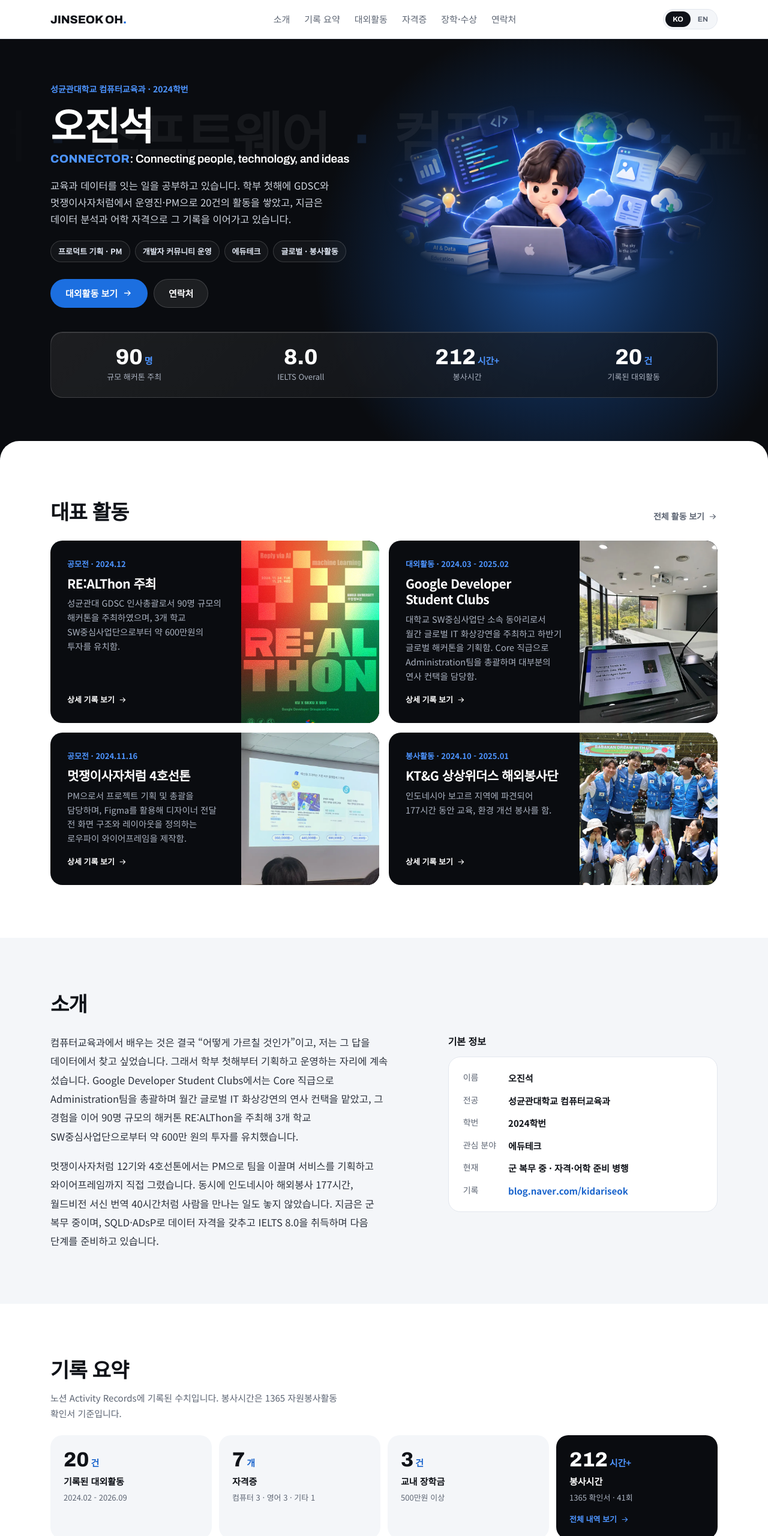
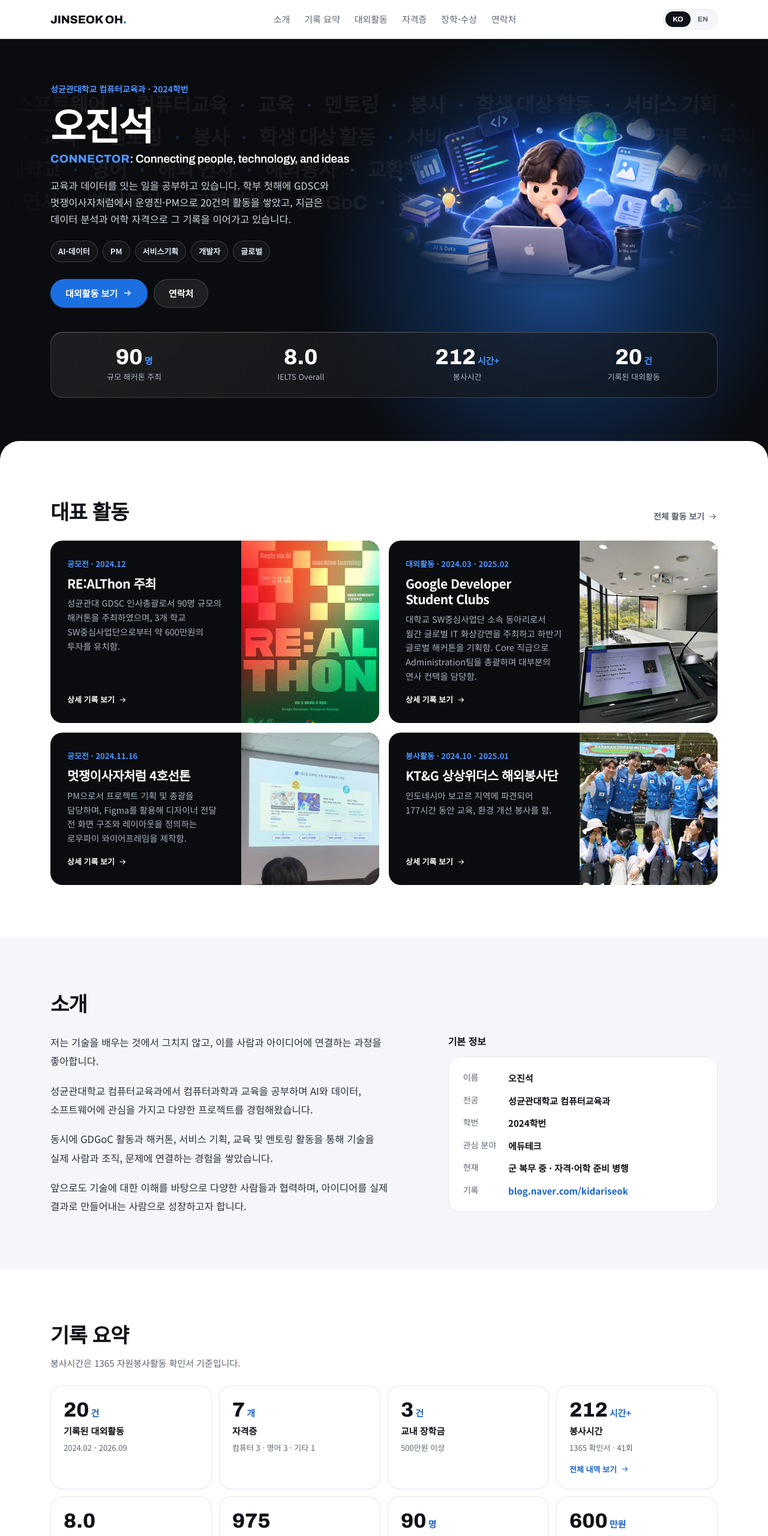
Before and after one commit to kidariseok/kidariseok.github.io, a plain HTML site: page index.html in a window 1280 px wide. Shown: the top 2560 px of the page at 60% size. Drawn offline with Linux system fonts and the light colour scheme.

Commit message:
Apply artifact comments: new About text, hero chips, 4-row marquee, white-to-black record tiles, remove Notion references
Co-Authored-By: Claude Opus 5.5 <noreply@anthropic.com>
Claude-Session: https://claude.ai/code/session_01JjQsv7LTxSbkmXm8ehjd99

```diff
--- a/content/en.js
+++ b/content/en.js
@@ -45,8 +45,10 @@ SITE.en = {
     featured: {title:"Highlights", more:"All activities"},
     about: {
       title: "About",
-      paragraph1: "What a computer-education major really asks is how to teach - and I wanted to answer that with data. From my first undergraduate year I kept taking on planning and operating roles. At Google Developer Student Clubs I led the Administration team as a Core member and handled speaker outreach for the monthly global IT talks; building on that, I hosted RE:ALThon, a 90-person hackathon, and secured roughly $4,300 in funding from three university software programs.",
-      paragraph2: "As PM for LIKELION's 12th cohort and the Line-4 Hackathon I led teams through service planning and drew the wireframes myself. Alongside that I kept doing work that puts me in front of people: 177 hours of overseas volunteering in Indonesia and 40 hours translating World Vision letters. I am currently completing military service, preparing for what comes next with SQLD and ADsP data certifications and an IELTS 8.0.",
+      paragraph1: "I don't stop at learning technology; what I enjoy is connecting it to people and ideas.",
+      paragraph2: "Studying computer science and education in Computer Education at Sungkyunkwan University, I have focused on AI, data and software and taken part in a wide range of projects.",
+      paragraph3: "Through GDGoC, hackathons, service planning, teaching and mentoring, I have built experience connecting technology to real people, organisations and problems.",
+      paragraph4: "Going forward, I want to grow into someone who works with many different people and, grounded in a real understanding of technology, turns ideas into actual results.",
       profileTitle: "Profile"
     },
     records: {
@@ -82,8 +84,6 @@ SITE.en = {
     prev: "Previous",
     next: "Next",
     files: "Attachments",
-    source: "The original of this record lives in my Notion ACTIVITY RECORDS.",
-    openNotion: "Open in Notion",
     detail: "Read the full record",
     notFound: "That activity could not be found.",
     photos: "Photos",
@@ -107,7 +107,7 @@ SITE.en = {
     course: "Course"
   },
   keywords: ["AI", "Data", "Software", "Computer Education", "Education", "Mentoring", "Volunteering", "Student programs", "Service planning", "Projects", "Hackathons", "International school", "English", "Global speakers", "Overseas volunteering", "Exchange student", "GDGoC", "Hackathon lead", "PM"],
-  interests: ["Product planning / PM", "Developer communities", "EdTech", "Global work & volunteering"],
+  interests: ["AI · Data", "PM", "Service planning", "Developer", "Global"],
   profile: [
     ["Name", "Jinseok Oh"],
     ["Major", "Computer Education, SKKU"],
@@ -262,9 +262,6 @@ SITE.en = {
         {p:"<b>3. Venue support and sponsorship</b>"},
         {
           p: "I secured roughly $4,300 from the three universities' software programs, and the event ran at 90 participants."
-        },
-        {
-          note: "The Notion original keeps two working documents as sub-pages: \"2024 RE:ALThon (operations)\" and \"RE:ALThon - GDG on Campus Korea (Prep)\"."
         }
       ]
     },
@@ -275,8 +272,7 @@ SITE.en = {
         {p:"At the Line-4 Hackathon I took the PM role for a team of five."},
         {
           p: "I owned the planning and the overall direction, and built the low-fidelity wireframes in Figma myself - defining screen structure and layout before anything went to the designers."
-        },
-        {note:"Three photos from the event are kept alongside this entry in the Notion original."}
+        }
       ]
     },
     "ktng-overseas": {
@@ -301,8 +297,7 @@ SITE.en = {
             "상상위더스딱지치기_오진석.docx",
             "상상위더스부채꾸미기_오진석.docx"
           ]
-        },
-        {note:"The application itself is kept as a separate sub-page in Notion."}
+        }
       ]
     },
     creverse: {
@@ -311,8 +306,7 @@ SITE.en = {
       body: [
         {
           p: "As part of the first Creverse Campus Crew cohort I handled marketing: producing Instagram promotional assets and researching the state of the education market."
-        },
-        {note:"Three of the promotional assets I made are kept as images in the Notion original."}
+        }
       ]
     },
     "edutech-expo": {
@@ -324,8 +318,7 @@ SITE.en = {
         },
         {
           p: "I had thought of edtech as a blue ocean. Walking the floor, it looked more like a market where a great many companies - Chunjae Education, Alice School and others - are already competing hard. Because a computer-education major should have an edge here, I found it all the more interesting, and lost track of time for four or five hours."
-        },
-        {note:"Two photos from the floor are kept alongside this entry in Notion."}
+        }
       ]
     },
     "speech-mentors": {
@@ -470,10 +463,7 @@ SITE.en = {
         {
           p: "I applied together with people from GDSC, passed the first round, and was not selected at the final interview."
         },
-        {files:["Skku-ba-dive.pdf"]},
-        {
-          note: "The Notion page keeps only the submitted materials; there is no written record beyond that."
-        }
+        {files:["Skku-ba-dive.pdf"]}
       ]
     },
     "s-global": {
@@ -525,10 +515,7 @@ SITE.en = {
         {
           p: "For about a year I led the home health-care visiting part of the team, working with elderly residents living alone in jjokbang districts."
         },
-        {files:["쪽방촌_봉사_내역.pdf"]},
-        {
-          note: "An \"overseas dispatch project\" document is kept as a sub-page in the Notion original."
-        }
+        {files:["쪽방촌_봉사_내역.pdf"]}
       ]
     },
     likelion12: {
--- a/content/ko.js
+++ b/content/ko.js
@@ -38,11 +38,13 @@ SITE.ko = {
     featured: {title:"대표 활동", more:"전체 활동 보기"},
     about: {
       title: "소개",
-      paragraph1: "컴퓨터교육과에서 배우는 것은 결국 “어떻게 가르칠 것인가”이고, 저는 그 답을 데이터에서 찾고 싶었습니다. 그래서 학부 첫해부터 기획하고 운영하는 자리에 계속 섰습니다. Google Developer Student Clubs에서는 Core 직급으로 Administration팀을 총괄하며 월간 글로벌 IT 화상강연의 연사 컨택을 맡았고, 그 경험을 이어 90명 규모의 해커톤 RE:ALThon을 주최해 3개 학교 SW중심사업단으로부터 약 600만 원의 투자를 유치했습니다.",
-      paragraph2: "멋쟁이사자처럼 12기와 4호선톤에서는 PM으로 팀을 이끌며 서비스를 기획하고 와이어프레임까지 직접 그렸습니다. 동시에 인도네시아 해외봉사 177시간, 월드비전 서신 번역 40시간처럼 사람을 만나는 일도 놓지 않았습니다. 지금은 군 복무 중이며, SQLD·ADsP로 데이터 자격을 갖추고 IELTS 8.0을 취득하며 다음 단계를 준비하고 있습니다.",
+      paragraph1: "저는 기술을 배우는 것에서 그치지 않고, 이를 사람과 아이디어에 연결하는 과정을 좋아합니다.",
+      paragraph2: "성균관대학교 컴퓨터교육과에서 컴퓨터과학과 교육을 공부하며 AI와 데이터, 소프트웨어에 관심을 가지고 다양한 프로젝트를 경험해왔습니다.",
+      paragraph3: "동시에 GDGoC 활동과 해커톤, 서비스 기획, 교육 및 멘토링 활동을 통해 기술을 실제 사람과 조직, 문제에 연결하는 경험을 쌓았습니다.",
+      paragraph4: "앞으로도 기술에 대한 이해를 바탕으로 다양한 사람들과 협력하며, 아이디어를 실제 결과로 만들어내는 사람으로 성장하고자 합니다.",
       profileTitle: "기본 정보"
     },
-    records: {title:"기록 요약", description:"노션 Activity Records에 기록된 수치입니다. 봉사시간은 1365 자원봉사활동 확인서 기준입니다."},
+    records: {title:"기록 요약", description:"봉사시간은 1365 자원봉사활동 확인서 기준입니다."},
     activities: {title:"대외활동", count:"{n}", description:"구분을 눌러 활동을 추려보고, 카드를 누르면 그 활동의 상세 기록으로 들어갑니다."},
     certs: {title:"자격증", count:"{n}", description:"분야별로 묶었고, 각 묶음 안에서는 취득일 기준 최신순입니다."},
     awards: {
@@ -64,8 +66,6 @@ SITE.ko = {
     prev: "이전 활동",
     next: "다음 활동",
     files: "첨부 자료",
-    source: "이 기록의 원본은 노션 ACTIVITY RECORDS에 있습니다.",
-    openNotion: "노션에서 열기",
     detail: "상세 기록 보기",
     notFound: "해당 활동을 찾을 수 없습니다.",
     photos: "현장 사진",
@@ -83,7 +83,7 @@ SITE.ko = {
   categories: {competition:"공모전", external:"대외활동", volunteer:"봉사활동", club:"교내동아리", campus:"교내활동", course:"강의"},
   // 첫 화면 이름 뒤로 천천히 흘러가는 키워드 띠 (순서대로, 쉼표로 구분)
   keywords: ["AI", "데이터", "소프트웨어", "컴퓨터교육", "교육", "멘토링", "봉사", "학생 대상 활동", "서비스 기획", "프로젝트", "해커톤", "국제학교", "영어", "해외 연사", "해외봉사", "교환학생", "GDGoC", "해커톤 총괄", "PM"],
-  interests: ["프로덕트 기획 · PM", "개발자 커뮤니티 운영", "에듀테크", "글로벌 · 봉사활동"],
+  interests: ["AI·데이터", "PM", "서비스기획", "개발자", "글로벌"],
   profile: [
     ["이름", "오진석"],
     ["전공", "성균관대학교 컴퓨터교육과"],
@@ -193,10 +193,7 @@ SITE.ko = {
           p: "GDSC 리드들이 모여 있는 Slack 채널이 있었습니다. 그 방에서 연세대, 고려대, 서강대 등에 직접 컨택해 고려대·서강대와 함께 오프라인으로 진행하기로 했습니다. 서울 인근에 모여 있는 대학들이라 온라인 소통은 물론 오프라인으로도 만나며 행사를 기획해 나갔습니다."
         },
         {p:"<b>3. 장소 협조 및 후원 문의</b>"},
-        {p:"3개 학교 SW중심사업단으로부터 약 600만 원의 투자를 유치했고, 행사는 90명 규모로 열렸습니다."},
-        {
-          note: "노션 원본에는 ‘2024 RE:ALThon (운영용)’, ‘RE:ALThon - GDG on Campus Korea (Prep)’ 두 개의 운영 문서가 하위 페이지로 함께 정리되어 있습니다."
-        }
+        {p:"3개 학교 SW중심사업단으로부터 약 600만 원의 투자를 유치했고, 행사는 90명 규모로 열렸습니다."}
       ]
     },
     line4: {
@@ -204,8 +201,7 @@ SITE.ko = {
       summary: "PM으로서 프로젝트 기획 및 총괄을 담당하며, Figma를 활용해 디자이너 전달 전 화면 구조와 레이아웃을 정의하는 로우파이 와이어프레임을 제작함.",
       body: [
         {p:"4호선톤에서 총 5명 팀의 PM 역할을 맡게 되었습니다."},
-        {p:"프로젝트 기획과 총괄을 담당했고, 디자이너에게 전달하기 전 단계에서 화면 구조와 레이아웃을 정의하는 로우파이 와이어프레임을 Figma로 직접 제작했습니다."},
-        {note:"노션 원본에는 현장 사진 3장이 함께 기록되어 있습니다."}
+        {p:"프로젝트 기획과 총괄을 담당했고, 디자이너에게 전달하기 전 단계에서 화면 구조와 레이아웃을 정의하는 로우파이 와이어프레임을 Figma로 직접 제작했습니다."}
       ]
     },
     "ktng-overseas": {
@@ -228,8 +224,7 @@ SITE.ko = {
             "상상위더스딱지치기_오진석.docx",
             "상상위더스부채꾸미기_오진석.docx"
           ]
-        },
-        {note:"지원서는 노션에 별도 하위 페이지로 보관되어 있습니다."}
+        }
       ]
     },
     creverse: {
@@ -238,8 +233,7 @@ SITE.ko = {
       body: [
         {
           p: "크레버스 캠퍼스 크루 1기로 활동하며 마케팅 파트를 담당했습니다. 인스타그램 홍보물을 직접 제작하고, 현재 교육 시장의 상황을 파악하는 리서치를 맡았습니다."
-        },
-        {note:"노션 원본에는 직접 제작한 홍보물 이미지 3장이 기록되어 있습니다."}
+        }
       ]
     },
     "edutech-expo": {
@@ -251,8 +245,7 @@ SITE.ko = {
         },
         {
           p: "에듀테크는 블루오션이라는 생각이었는데, 직접 가보니 천재교육, 앨리스스쿨 등 수많은 기업들이 이미 치열하게 경쟁하고 있는 시장이라는 생각이 들었습니다. 컴퓨터교육과인 만큼 에듀테크에서 강점을 가질 수 있을 것이란 생각이 들었기 때문에 더욱 흥미롭게 박람회를 봤고, 시간 가는 줄 모르고 4~5시간 동안 둘러봤습니다."
-        },
-        {note:"노션 원본에는 현장 사진 2장이 함께 기록되어 있습니다."}
+        }
       ]
     },
     "speech-mentors": {
@@ -393,8 +386,7 @@ SITE.ko = {
       summary: "GDSC 사람들과 함께 지원하여 1차 합격, 최종 면접에서 탈락함.",
       body: [
         {p:"GDSC 사람들과 함께 지원해 1차에 합격했고, 최종 면접에서 탈락했습니다."},
-        {files:["Skku-ba-dive.pdf"]},
-        {note:"노션 상세 페이지에는 별도 본문 기록 없이 제출 자료만 보관되어 있습니다."}
+        {files:["Skku-ba-dive.pdf"]}
       ]
     },
     "s-global": {
@@ -444,8 +436,7 @@ SITE.ko = {
       summary: "쪽방촌 독거노인 방문건강관리 파트장을 맡음.",
       body: [
         {p:"쪽방촌 독거노인 방문건강관리 파트장을 맡아 약 1년간 활동했습니다."},
-        {files:["쪽방촌_봉사_내역.pdf"]},
-        {note:"노션 원본에는 ‘해외파견사업 과제’ 문서가 하위 페이지로 함께 정리되어 있습니다."}
+        {files:["쪽방촌_봉사_내역.pdf"]}
       ]
     },
     likelion12: {
--- a/index.html
+++ b/index.html
@@ -23,7 +23,7 @@
      ──────────────────────────────────────────────────────────────
      흰 바탕 + 검은 카드 + 파란 포인트 한 가지(--accent) 로 된 디자인입니다.
      · --accent : 포인트 파란색 (버튼, 숫자 단위, 구분 글씨)
-     · --block  : 검은 카드 색 (대표 활동, 장학, 연락처, 봉사시간 카드)
+     · --block  : 검은 카드 색 (대표 활동, 장학, 연락처, 기록 요약 카드에 마우스를 올렸을 때)
      · --hero   : 첫 화면과 맨 아래 검은 띠 색
 
      ※ 색 정의가 세 군데 있습니다.
@@ -140,18 +140,19 @@
     content:"";position:absolute;right:-8%;top:-10%;width:min(900px,120vw);aspect-ratio:1;border-radius:50%;pointer-events:none;
     background:radial-gradient(circle,rgba(47,134,255,.55) 0%,rgba(28,111,224,.28) 30%,rgba(10,12,16,0) 64%);
   }
-  /* 이름 뒤로 흘러가는 키워드 띠: 아주 옅게, 양끝은 흐리게, 천천히 */
+  /* 이름 뒤로 흘러가는 키워드 띠 4줄: 작고 옅게, 양끝은 흐리게, 줄마다 방향·속도가 조금씩 다름 */
   .marquee{
-    position:absolute;left:0;right:0;top:118px;overflow:hidden;pointer-events:none;user-select:none;
-    -webkit-mask-image:linear-gradient(90deg,transparent,#000 12%,#000 88%,transparent);
-            mask-image:linear-gradient(90deg,transparent,#000 12%,#000 88%,transparent);
+    position:absolute;left:0;right:0;top:92px;display:grid;gap:14px;overflow:hidden;pointer-events:none;user-select:none;
+    -webkit-mask-image:linear-gradient(90deg,transparent,#000 10%,#000 90%,transparent);
+            mask-image:linear-gradient(90deg,transparent,#000 10%,#000 90%,transparent);
   }
-  .marquee-track{display:flex;width:max-content;animation:marquee var(--dur,90s) linear infinite}
+  .marquee-track{display:flex;width:max-content;animation:marquee var(--dur,80s) linear infinite}
+  .marquee-track.rev{animation-direction:reverse}
   .marquee-track span{
-    font:800 clamp(56px,7vw,96px)/1.1 var(--display);letter-spacing:-.03em;white-space:nowrap;
+    font:700 clamp(22px,2.6vw,34px)/1.2 var(--display);letter-spacing:-.01em;white-space:nowrap;
     color:rgba(255,255,255,.055);
   }
-  .marquee-track span::after{content:"·";margin-inline:.45em;color:rgba(77,148,255,.14)}
+  .marquee-track span::after{content:"·";margin-inline:.6em;color:rgba(77,148,255,.2)}
   @keyframes marquee{to{transform:translateX(-50%)}}
   .hero > .wrap{position:relative;z-index:1}
   .hero-grid{position:relative;display:grid;grid-template-columns:minmax(0,1fr) minmax(0,1.08fr);gap:40px;align-items:center}
@@ -228,22 +229,26 @@
 
   /* 기록 요약 */
   .tiles{display:grid;grid-template-columns:repeat(4,minmax(0,1fr));gap:12px}
-  .tile{display:flex;flex-direction:column;gap:4px;padding:22px;border-radius:var(--r);background:var(--tile)}
+  /* 기록 요약 카드: 평소엔 흰색, 마우스를 올리거나 키보드로 고르면 검은색 */
+  .tile{
+    display:flex;flex-direction:column;gap:4px;padding:22px;border-radius:var(--r);background:var(--paper);
+    box-shadow:inset 0 0 0 1px var(--line);transition:background .3s var(--ease),transform .3s var(--ease),box-shadow .3s var(--ease);
+  }
+  .tile:hover,.tile:focus-visible{background:var(--block);box-shadow:inset 0 0 0 1px var(--block-line),var(--shadow);transform:translateY(-4px)}
+  .tile:hover .v,.tile:hover .k,.tile:hover .n b,.tile:focus-visible .v,.tile:focus-visible .k,.tile:focus-visible .n b{color:#fff}
+  .tile:hover .v small,.tile:focus-visible .v small{color:var(--accent-2)}
+  .tile:hover .n,.tile:focus-visible .n{color:var(--on-block-2)}
   .tile .v{font:800 34px/1.1 var(--display);color:var(--ink)}
   .tile .v small{font:700 15px var(--sans);color:var(--accent-text);margin-left:3px}
   .tile .k{font-weight:700;color:var(--ink);font-size:15px}
   .tile .n{font-size:13px;color:var(--muted)}
   .tile .n b{color:var(--ink);font-size:15px}
-  /* '봉사시간' 카드: 검은 버튼, 누르면 전체 내역 창 */
+  /* '봉사시간' 카드: 누르면 전체 내역 창이 열리는 버튼 */
   button.tile{font:inherit;text-align:left;border:0;cursor:pointer;width:100%;transition:transform .3s var(--ease),box-shadow .3s var(--ease)}
-  .tile.dark{background:var(--block);box-shadow:inset 0 0 0 1px var(--block-line)}
-  .tile.dark .v,.tile.dark .k,.tile.dark .n b{color:#fff}
-  .tile.dark .v small{color:var(--accent-2)}
-  .tile.dark .n{color:var(--on-block-2)}
-  .tile.dark:hover{transform:translateY(-4px);box-shadow:inset 0 0 0 1px var(--block-line),var(--shadow)}
-  .open-hint{display:inline-flex;align-items:center;gap:6px;margin-top:10px;font-size:13px;font-weight:700;color:var(--accent-2)}
+  .open-hint{display:inline-flex;align-items:center;gap:6px;margin-top:10px;font-size:13px;font-weight:700;color:var(--accent-text)}
+  .tile:hover .open-hint,.tile:focus-visible .open-hint{color:var(--accent-2)}
   .open-hint .i{width:15px;height:15px;transition:transform .3s var(--ease)}
-  .tile.dark:hover .open-hint .i{transform:translateX(3px)}
+  .tile:hover .open-hint .i{transform:translateX(3px)}
 
   /* 대외활동: 구분 버튼 + 한 줄 목록 */
   .filters{display:flex;flex-wrap:wrap;gap:8px;margin-bottom:20px}
@@ -358,8 +363,6 @@
   .files{margin-top:18px;display:grid;gap:8px}
   .files .fl{display:flex;align-items:center;gap:10px;padding:12px 16px;border-radius:12px;background:var(--soft);font-size:15px;color:var(--ink)}
   .files .fl svg{flex:none;color:var(--accent-text)}
-  .srcline{margin-top:36px;padding-top:22px;border-top:1px solid var(--line);font-size:14.5px;color:var(--muted)}
-  .srcline a:hover{text-decoration:underline}
   .pager{display:grid;grid-template-columns:1fr 1fr;gap:14px;margin-top:36px}
   .pager a{display:block;padding:20px 22px;border-radius:var(--r);background:var(--block);box-shadow:inset 0 0 0 1px var(--block-line);transition:transform .3s var(--ease),background .3s}
   .pager a:hover{text-decoration:none;transform:translateY(-3px);background:var(--accent)}
@@ -429,7 +432,7 @@
     .wrap{padding-inline:16px}
     section{padding-block:64px}
     .hero{padding-block:48px 80px}
-    .marquee{top:84px}
+    .marquee{top:60px;gap:10px}
     .hero-stats{grid-template-columns:repeat(2,minmax(0,1fr))}
     .hstat{padding:18px 8px}
     .fcard.has-ph{grid-template-columns:1fr}
@@ -530,7 +533,7 @@
          ───────────────────────────────────────────────────────── -->
     <div class="hero">
       <!-- 이름 뒤로 흘러가는 키워드 띠 (글자는 ko.js / en.js 의 keywords). 장식이라 화면 읽기에서 제외 -->
-      <div class="marquee" aria-hidden="true"><div class="marquee-track" id="marquee"></div></div>
+      <div class="marquee" id="marquee" aria-hidden="true"></div>
       <div class="wrap">
         <div class="hero-grid">
           <div class="hero-copy">
@@ -570,12 +573,14 @@
         <div class="wrap">
           <div class="shead"><h2 data-t="about.title">소개</h2></div>
           <div class="about">
-            <!-- ◀ 소개 본문 두 문단. 글자는 ko.js / en.js 의 page → about 에 있습니다.
-                 문단을 더 넣으려면 <p data-t="about.paragraph3"></p> 를 아래에 붙이고
-                 ko.js · en.js 의 about 에 paragraph3 를 추가하세요. -->
+            <!-- ◀ 소개 본문 네 문단. 글자는 ko.js / en.js 의 page → about 에 있습니다.
+                 문단을 더 넣으려면 <p data-t="about.paragraph5"></p> 를 아래에 붙이고
+                 ko.js · en.js 의 about 에 paragraph5 를 추가하세요. -->
             <div class="prose">
               <p data-t="about.paragraph1"></p>
               <p data-t="about.paragraph2"></p>
+              <p data-t="about.paragraph3"></p>
+              <p data-t="about.paragraph4"></p>
             </div>
             <div>
               <p class="subh" data-t="about.profileTitle">기본 정보</p>
@@ -655,9 +660,9 @@
     <p class="num" data-t="footer.updated" hidden></p>
   </div>
 </footer>
-<script src="content/common.js?v=1790297275"></script>
-<script src="content/ko.js?v=1790297275"></script>
-<script src="content/en.js?v=1790297275"></script>
+<script src="content/common.js?v=1790298126"></script>
+<script src="content/ko.js?v=1790298126"></script>
+<script src="content/en.js?v=1790298126"></script>
 <script>
 (function(){
   "use strict";
@@ -683,7 +688,6 @@
   function fill(str, vals){ return String(str).replace(/\{(\w+)\}/g, function(m, k){ return vals[k] != null ? vals[k] : m; }); }
   function pick(obj, path){ return path.split(".").reduce(function(o, k){ return o == null ? o : o[k]; }, obj); }
 
-  var NOTION = C.notion;
   var IMG = C.photos;
   function imgSrc(n){ return "img/" + n + ".webp"; }
   var CAT = {};
@@ -817,14 +821,21 @@
     return v;
   }
 
-  // 이름 뒤 키워드 띠: 같은 목록을 두 번 이어 붙여 끊김 없이 돌게 합니다
+  // 이름 뒤 키워드 띠 4줄: 줄마다 시작 키워드를 바꾸고, 같은 목록을 두 번 이어 붙여 끊김 없이 돕니다
+  var MARQUEE_ROWS = 4;
   function renderMarquee(){
     var box = document.getElementById("marquee");
     box.textContent = "";
     var words = L().keywords || [];
-    box.parentNode.hidden = !words.length;
-    for(var r=0;r<2;r++) words.forEach(function(w){ box.appendChild(el("span", null, w)); });
-    box.style.setProperty("--dur", Math.max(40, words.length * 5) + "s");   // 키워드가 많을수록 천천히
+    box.hidden = !words.length;
+    for(var r=0;r<MARQUEE_ROWS;r++){
+      var shift = Math.round(words.length * r / MARQUEE_ROWS);
+      var row = words.slice(shift).concat(words.slice(0, shift));
+      var track = el("div","marquee-track" + (r % 2 ? " rev" : ""));
+      track.style.setProperty("--dur", (words.length * 4 + r * 9) + "s");   // 줄마다 속도를 조금씩 다르게
+      for(var k=0;k<2;k++) row.forEach(function(w){ track.appendChild(el("span", null, w)); });
+      box.appendChild(track);
+    }
   }
 
   // 첫 화면 아래 유리 숫자 상자 (common.js 의 heroStats)
@@ -890,14 +901,14 @@
     var box = document.getElementById("tiles");
     box.textContent = "";
     TILES.forEach(function(t){
-      // '봉사시간' 카드는 누르면 전체 내역 창이 열리는 버튼입니다 (검은 카드)
+      // '봉사시간' 카드는 누르면 전체 내역 창이 열리는 버튼입니다
       var clickable = t.id === "volunteer" && C.volunteerLog;
-      var c = el(clickable ? "button" : "div", clickable ? "tile dark" : "tile");
+      var c = el(clickable ? "button" : "div", "tile");
       if(clickable){
         c.type = "button";
         c.setAttribute("aria-haspopup", "dialog");
         c.addEventListener("click", openVolunteer);
-      }
+      } else c.tabIndex = 0;                            // 키보드로 골라도 검게 바뀌도록
       c.appendChild(valueEl("v num", t));
       c.appendChild(el("span","k", t.k[lang]));
       c.appendChild(rich("span","n", t.n[lang]));   // <b>숫자</b> 로 강조할 수 있습니다
@@ -1195,14 +1206,6 @@
     });
     view.appendChild(body);
 
-    // ◀ 노션 원본 링크. 외부 공개용으로 지우려면 아래 6줄을 통째로 삭제
-    var src = el("p","srcline");
-    src.appendChild(document.createTextNode(T.source[lang] + " "));
-    var nl = el("a", null, T.openNotion[lang] + " →");
-    nl.href = NOTION + a.nid; nl.target = "_blank"; nl.rel = "noopener";
-    src.appendChild(nl);
-    view.appendChild(src);
-
     var pager = el("div","pager");
     function pagerLink(idx, kind){
       if(idx < 0 || idx >= ACT.length) return null;
```
